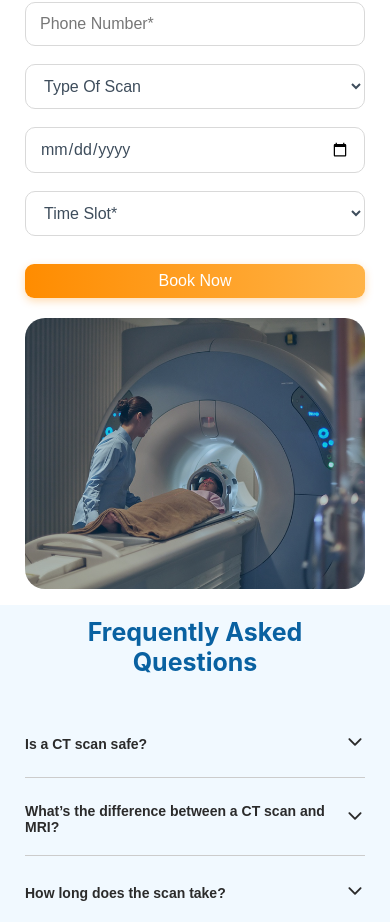
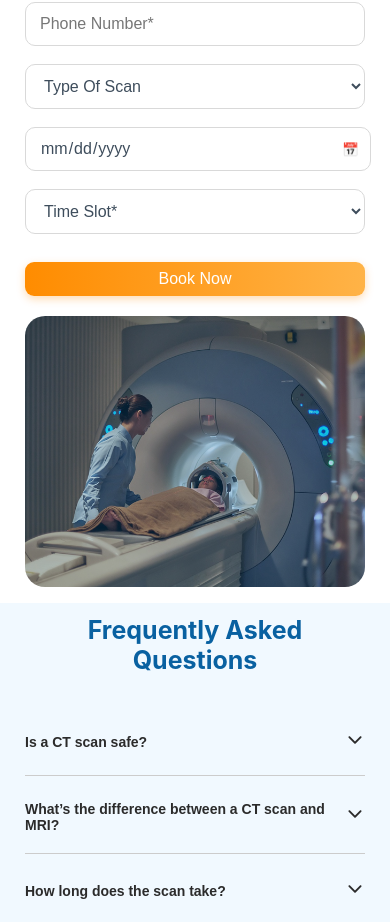
Before and after one commit to msdevagnanam/Vj-Scan-Page, a React (Vite) app: page /ctscan in a window 390 px wide. Shown: the part 4594-5516 px from the top of the page. Built offline with nearby package versions, Linux system fonts and the light colour scheme.

Commit message:
calander update

```diff
--- a/package.json
+++ b/package.json
@@ -13,6 +13,7 @@
     "@tailwindcss/vite": "^4.1.16",
     "framer-motion": "^12.23.24",
     "react": "^19.1.1",
+    "react-datepicker": "^8.8.0",
     "react-dom": "^19.1.1",
     "react-icons": "^5.5.0",
     "react-router-dom": "^7.9.5",
--- a/src/components/CT-Scan/CTScanBooking.jsx
+++ b/src/components/CT-Scan/CTScanBooking.jsx
@@ -25,7 +25,25 @@ function CTScanBooking() {
                     </div>
 
                     <div className="form-row">
-                        <input type="date" placeholder="Date*" />
+{/* Form field */}
+<div className="date-picker-wrapper">
+  <input id="appointment-date" type="date" className="date-input" />
+  <button
+    type="button"
+    className="calendar-button"
+    onClick={() => {
+      const el = document.getElementById('appointment-date');
+      // Open the native picker when supported
+      if (el?.showPicker) el.showPicker();
+      else el?.focus();
+    }}
+    aria-label="Open date picker"
+  >
+    {/* You can replace with any icon component */}
+    📅
+  </button>
+</div>
+
                         <select>
                         <option>Time Slot*</option>
                         <option>09:00 AM</option>
--- a/src/ctscan.css
+++ b/src/ctscan.css
@@ -651,6 +651,83 @@
   color: #777;
 }
 
+/* input[type="date"]::-webkit-calendar-picker-indicator {
+    opacity: 0;
+    position: absolute;
+    right: 15px;
+    cursor: pointer;
+}
+
+.date-picker-wrapper {
+  position: relative;
+}
+
+.calendar-icon {
+  position: absolute;
+  right: 15px;
+  top: 50%;
+  transform: translateY(-50%);
+  pointer-events: none;
+  font-size: 18px;
+} */
+
+/* 1) Container to position the custom icon */
+.date-picker-wrapper {
+  position: relative;
+  width: 49%;
+}
+
+/* 2) Your date input – match your existing styles */
+.date-input {
+  width: 92%;
+  /* height: 48px;  */           /*   adjust to your form height */
+  padding: 0 44px 0 16px;     /* right padding leaves room for the icon */
+  border-radius: 12px;
+  border: 1px solid #e6e6e6;
+  font-size: 16px;
+  line-height: 1;
+  background: #fff;
+}
+
+/* 3) Hide the native calendar indicator on WebKit (Android/iOS browsers) */
+.date-input::-webkit-calendar-picker-indicator {
+  opacity: 0;                 /* keep it clickable but invisible */
+  position: absolute;
+  right: 16px;
+}
+
+/* Some Android skins also render extra spinners – hide them */
+.date-input::-webkit-inner-spin-button,
+.date-input::-webkit-clear-button {
+  display: none;
+}
+
+/* 4) Our custom calendar button (icon on the right) */
+.calendar-button {
+  position: absolute;
+  right: 12px;
+  top: 50%;
+  /* left:53%; */
+  transform: translateY(-50%);
+  height: 32px;
+  width: 32px;
+  border: 0;
+  background: transparent;
+  cursor: pointer;
+  display: inline-flex;
+  align-items: center;
+  justify-content: center;
+  padding: 0;
+}
+
+/* Prevent the button from stealing layout on small screens */
+.calendar-button:focus {
+  outline: none;
+}
+
+
+
+
 .book-btn {
     margin-top: 10px;
     background: linear-gradient(90deg, #ff8c00 0%, #ffb347 100%);
@@ -676,6 +753,21 @@
   object-fit: cover;
 }
 
+@media (max-width: 1200px){
+
+  .date-input{
+    width:85%;
+  }
+  /* .date-picker-wrapper {
+    width: 48%;
+  }
+
+  .calendar-button{
+    right: -30px;
+  } */
+
+}
+
 @media (max-width: 900px) {
   .booking-section {
     flex-direction: column;
@@ -695,6 +787,17 @@
 
   .book-btn {
     width: 100%;
+  }
+
+  .date-input{
+    width: 100%;
+  }
+  .date-picker-wrapper {
+    width: 96%;
+  }
+
+  .calendar-button{
+    right: -25px;
   }
 }
 
@@ -716,6 +819,14 @@
     font-size: 16px;
     padding: 8px 18px;
   }
+
+  .date-input{
+    width: 100%;
+  }
+  .date-picker-wrapper {
+    width: 95%;
+  }
+
 }
 
 @media (max-width: 480px) {
@@ -731,6 +842,13 @@
   .book-btn {
     font-size: 16px;
     padding: 8px 18px;
+  }
+
+  .date-input{
+    width: 100%;
+  }
+  .date-picker-wrapper {
+    width: 93%;
   }
 }
 
@@ -748,4 +866,34 @@
     font-size: 16px;
     padding: 8px 18px;
   }
+
+   .date-input{
+    width: 100%;
+  }
+  .date-picker-wrapper {
+    width: 89%;
+  }
 }
+
+@media (max-width:250px){
+  .booking-left h2 {
+    font-size: 18px;
+  }
+
+  .form-row input,
+  .form-row select {
+    font-size: 8px;
+  }
+
+  .book-btn {
+    font-size: 14px;
+    padding: 6px 16px;
+  }
+
+   .date-input{
+    width: 100%;
+  }
+  .date-picker-wrapper {
+    width: 85%;
+  }
+}
```
Also changed, not shown: public/images/X_ray_heroimg.png (added), 1 other file (tests, documents, lock files or other folders).
